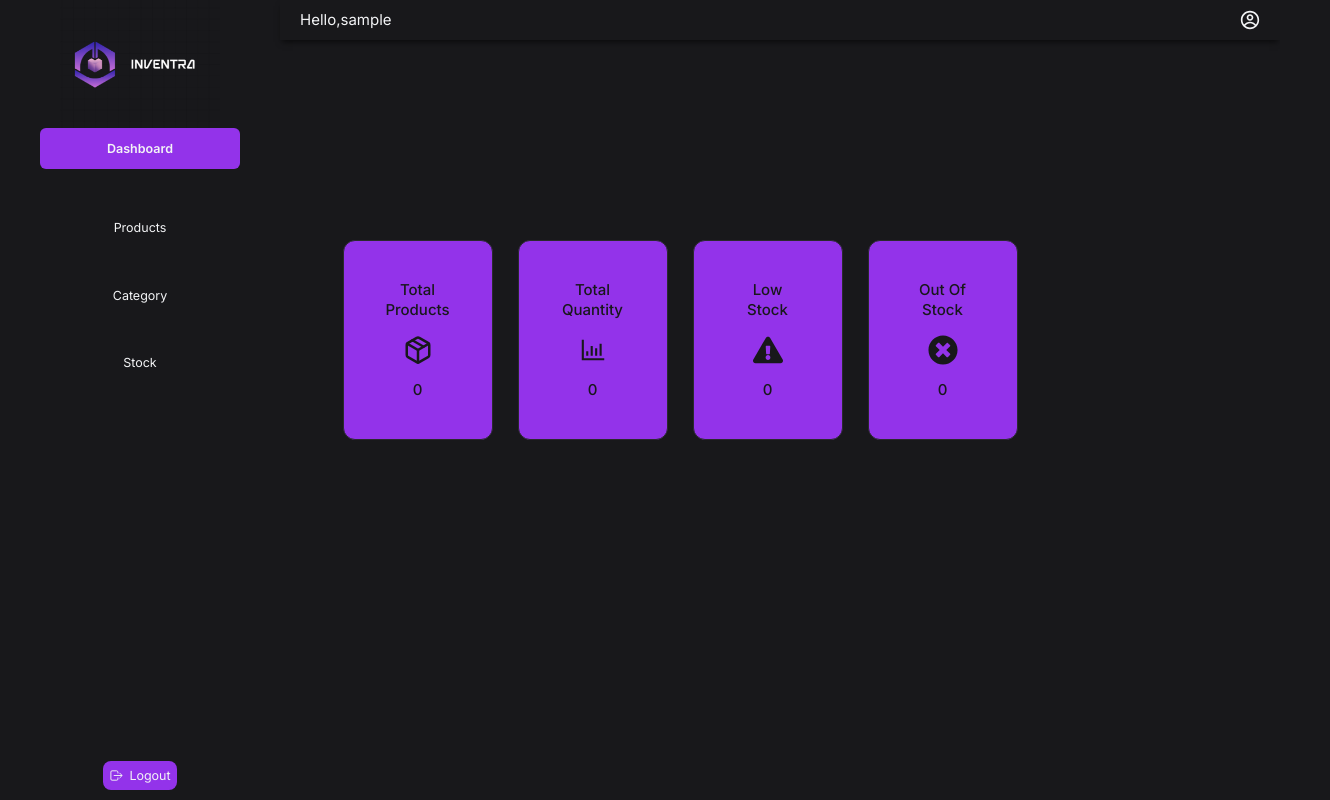
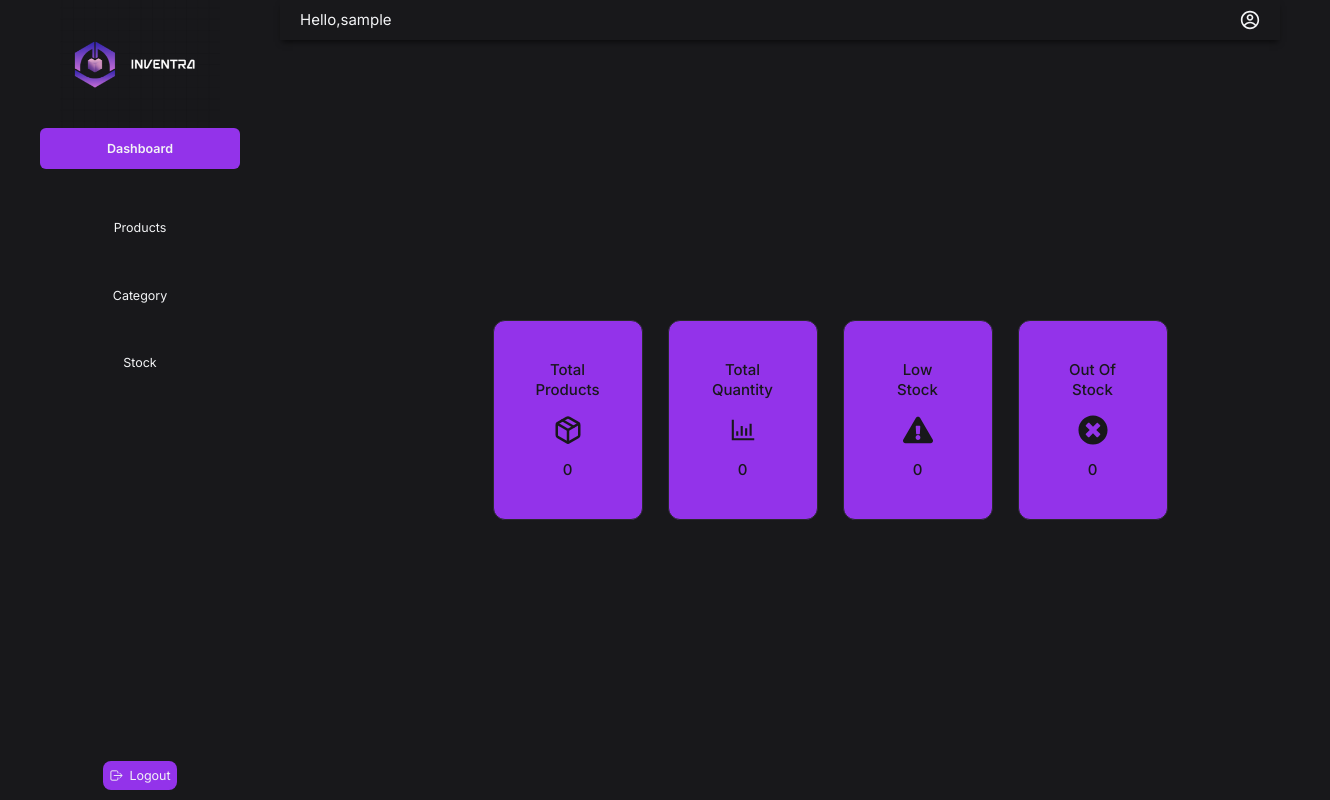
Before and after one commit to Wasif3009/Inventra, a React (Vite) app: page / in a window 1280 px wide. Shown: the whole page, 1330 px wide, since content can reach past the window. Built offline with nearby package versions, Linux system fonts and the light colour scheme; no server answers; sample sign-in values are in the browser's storage.

Commit message:
summary-container

```diff
--- a/src/index.css
+++ b/src/index.css
@@ -309,8 +309,8 @@ body,
 }
 .summary {
   /* margin-right: 30rem; */
-  height: 75dvh;
-  width: 70rem;
+  height: 100%;
+  width: 100%;
   margin-left: 5rem;
 }
 
--- a/src/responsive.css
+++ b/src/responsive.css
@@ -1,8 +1,8 @@
 /* BELOW 1344px (SMALLER DESKTOPS) */
 @media (max-width: 84em) {
-  html {
+  /* html {
     font-size: 62.5%;
-  }
+  } */
 }
 
 /* BELOW 1200px (LANDSCAPE TABLETS) */
```
